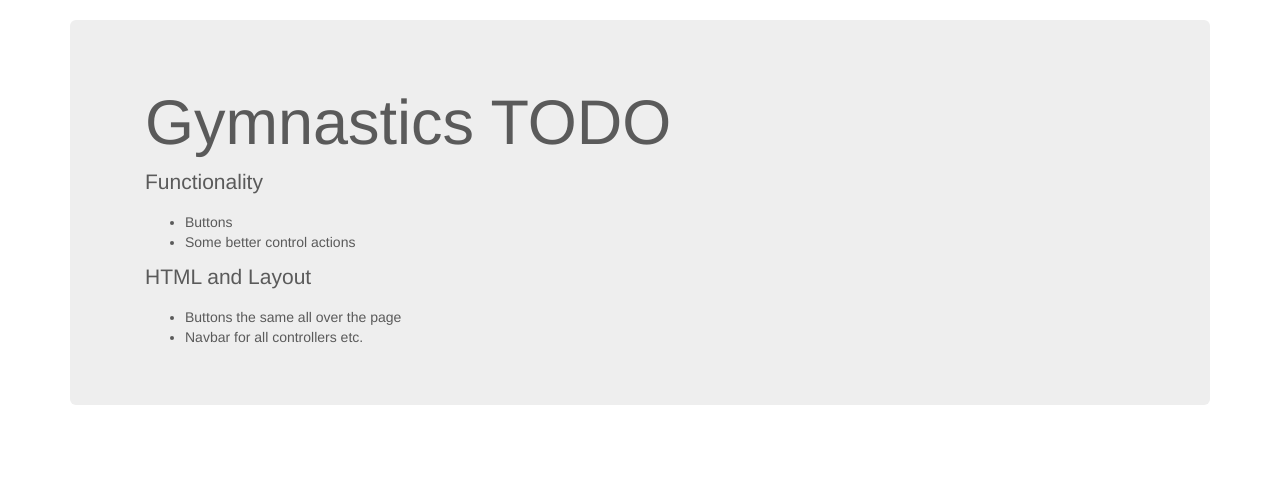
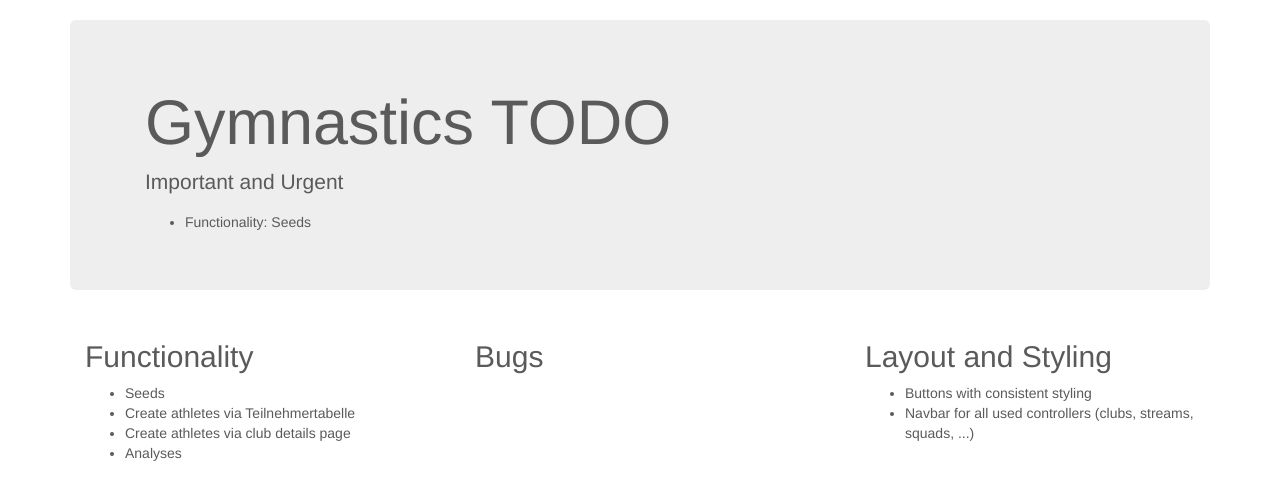
Before and after one commit to saechtner/turn-events, a Django app: page /gymnastics/todo in a window 1280 px wide. Shown: the part 71-571 px from the top of the page. Run offline with Django 3.2, Linux system fonts and the light colour scheme; some libraries are stand-ins or nearby versions.

Commit message:
updated todo list

```diff
--- a/Turnauswertung-py3/gymnastics/templates/gymnastics/todo.html
+++ b/Turnauswertung-py3/gymnastics/templates/gymnastics/todo.html
@@ -10,18 +10,38 @@
   <div class="jumbotron">
     <div class="container">
       <h1>Gymnastics TODO</h1>
-      <p>Functionality</p>
+      <p>Important and Urgent</p>
       <ul>
-        <li>Buttons</li>
-        <li>Some better control actions</li>
+        <li>Functionality: Seeds</li>
       </ul>
-
-      <p>HTML and Layout</p>
-      <ul>
-        <li>Buttons the same all over the page</li>
-        <li>Navbar for all controllers etc.</li>
-      </ul>
-
     </div>
   </div> <!-- /container -->
+
+  <div class="container">
+    <!-- Example row of columns -->
+    <div class="row">
+      <div class="col-md-4">
+        <h2>Functionality</h2>
+        <ul>
+          <li>Seeds</li>
+          <li>Create athletes via Teilnehmertabelle</li>
+          <li>Create athletes via club details page</li>
+          <li>Analyses</li>
+        </ul>
+      </div>
+      <div class="col-md-4">
+        <h2>Bugs</h2>
+        <ul>
+          <!-- <li></li> -->
+        </ul>
+     </div>
+      <div class="col-md-4">
+        <h2>Layout and Styling</h2>
+        <ul>
+          <li>Buttons with consistent styling</li>
+          <li>Navbar for all used controllers (clubs, streams, squads, ...)</li>
+        </ul>
+      </div>
+    </div>
+  </div>
 {% endblock content %}
```
